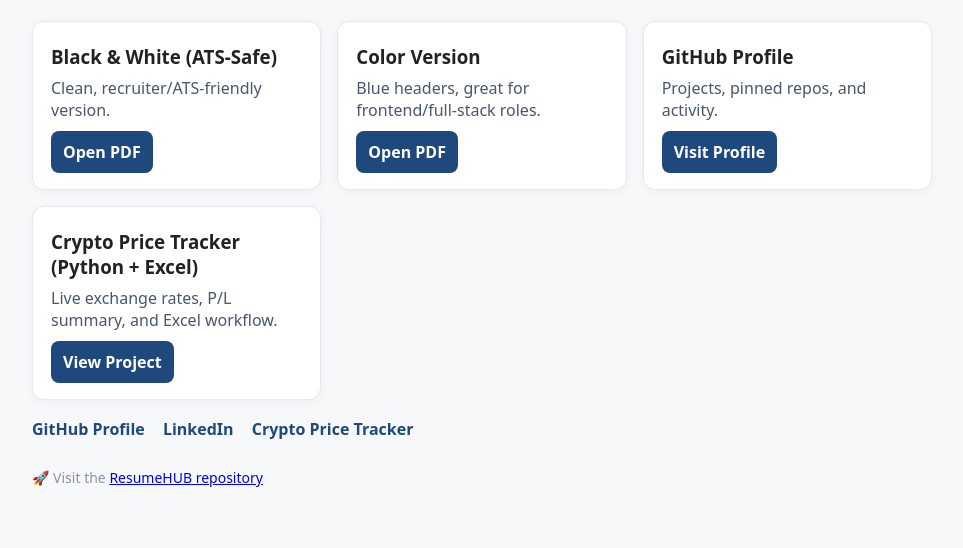
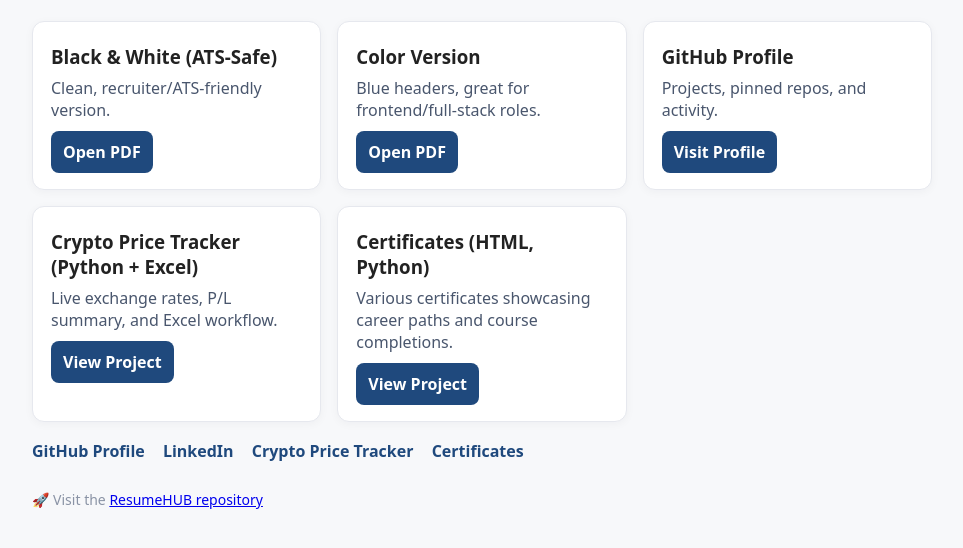
Before and after one commit to cg112358/cg112358.github.io, a plain HTML site: page index.html in a window 1280 px wide. Shown: the part 108-656 px from the top of the page, without its empty margins (158-1121 px from the left). Drawn offline with Linux system fonts and the light colour scheme.

Commit message:
Correction: remove .git from the footer URL/should end in just .io

```diff
--- a/index.html
+++ b/index.html
@@ -46,16 +46,22 @@
         <p>Live exchange rates, P/L summary, and Excel workflow.</p>
         <a class="btn" href="https://github.com/cg112358/crypto-price-tracker" target="_blank">View Project</a>
       </div>
+      <div class="card">
+        <h3>Certificates (HTML, Python)</h3>
+        <p>Various certificates showcasing career paths and course completions.</p>
+        <a class="btn" href="https://github.com/cg112358/certificates" target="_blank">View Project</a>
+      </div>
     </div>
 
     <p class="links" style="margin-top:18px;">
       <a href="https://github.com/cg112358" target="_blank">GitHub Profile</a>
       <a href="https://www.linkedin.com/in/christopher-galvez-98bb5333b" target="_blank">LinkedIn</a>
       <a href="https://github.com/cg112358/crypto-price-tracker" target="_blank">Crypto Price Tracker</a>
+      <a href="https://github.com/cg112358/certificates" target="_blank">Certificates</a>
     </p>
 
     <footer>
-      🚀 Visit the <a href="https://github.com/cg112358/cg112358.github.io.git" target="_blank" rel="noopener noreferrer">ResumeHUB repository</a>
+      🚀 Visit the <a href="https://github.com/cg112358/cg112358.github.io" target="_blank" rel="noopener noreferrer">ResumeHUB repository</a>
     </footer>
   </div>
 </body>
```
